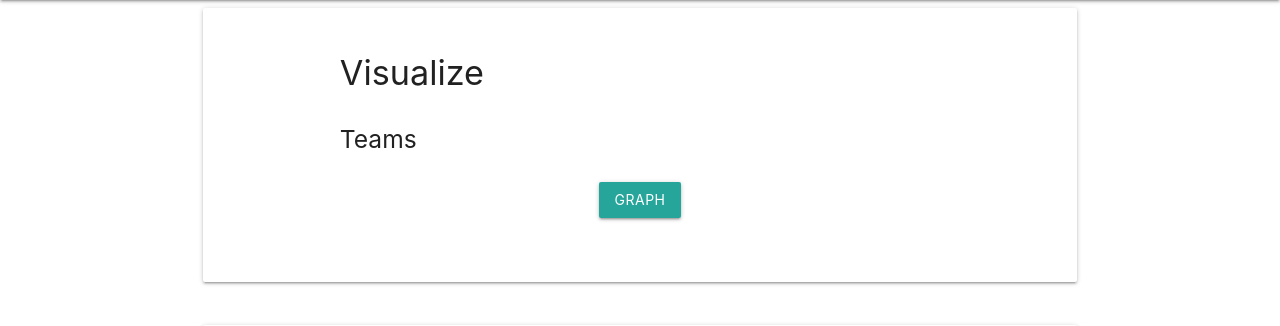
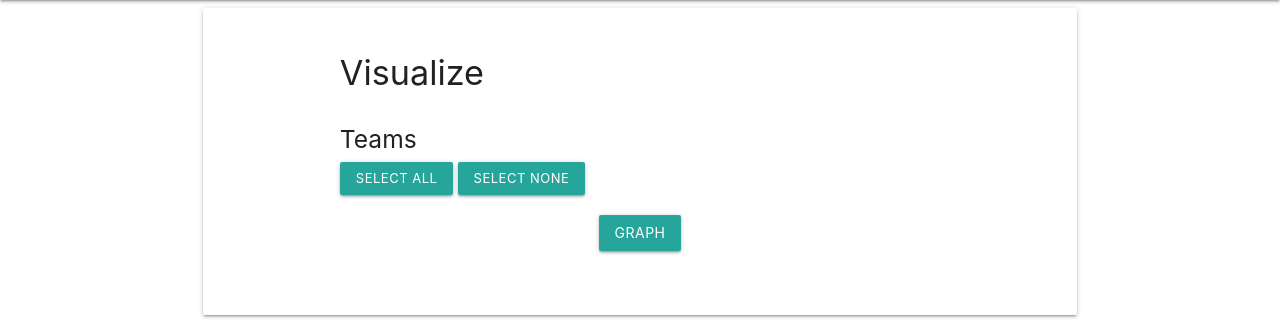
Before and after one commit to khinshankhan/project_angstrom, a Flask app: page /visualize in a window 1280 px wide. Shown: the part 64-390 px from the top of the page. Run offline with Flask 2, Linux system fonts and the light colour scheme; data that the repository does not hold is empty; parts of the project's set-up code (start-up, migrations or seed data) failed here and were passed over; some libraries are stand-ins or nearby versions.

Commit message:
Add select all and select none buttons to compare page

```diff
--- /dev/null
+++ b/angstrom/static/js/compare.js
@@ -0,0 +1,15 @@
+var all_button = document.getElementById("select_all");
+var none_button = document.getElementById("select_none");
+var checkboxes = document.getElementsByName("teams");
+
+all_button.addEventListener("click", function() {
+  for (var i = 0; i < checkboxes.length; i++) {
+    checkboxes[i].checked = true;
+  }
+});
+
+none_button.addEventListener("click", function() {
+  for (var i = 0; i < checkboxes.length; i++) {
+    checkboxes[i].checked = false;
+  }
+});
--- a/angstrom/templates/includes/cards/visualize_form.html
+++ b/angstrom/templates/includes/cards/visualize_form.html
@@ -1,4 +1,12 @@
+<div class="card-panel">
+  <div class="container">
+    <div class="row">
+      <h4>Visualize</h4>
+    </div>
+    <div class="row">
       <h5>Teams</h5>
+      <a id="select_all" class="waves-effect waves-light btn-small">select all</a>
+      <a id="select_none" class="waves-effect waves-light btn-small">select none</a>
       <form>
         <div class="row">
           {% for team in teams %}
@@ -16,3 +24,6 @@
           <button class="btn waves-effect waves-light" type="submit">Graph</button>
         </div>
       </form>
+    </div>
+  </div>
+</div>
--- a/angstrom/templates/visualize.html
+++ b/angstrom/templates/visualize.html
@@ -4,23 +4,14 @@
 
 <div class="row">
   <div class="col s12">
-    <div class="card-panel">
-      <div class="container">
-        <div class="row">
-          <h4>Visualize</h4>
-        </div>
-        <div class="row">
-          {% include "includes/cards/visualize_form.html" %}
-        </div>
-      </div>
-    </div>
+    {% include "includes/cards/visualize_form.html" %}
   </div>
 </div>
 
 <div class="row">
   <div class="col s12">
     <div class="card-panel">
-      {% include "includes/line_chart_carousel.html" %}
+    {% include "includes/line_chart_carousel.html" %}
     </div>
   </div>
 </div>
@@ -29,6 +20,7 @@
 
 {% block scripts %}
 <script src="{{ url_for('static', filename='js/visualize.js') }}"></script>
+<script src="{{ url_for('static', filename='js/compare.js') }}"></script>
 {% endblock %}
 
 {% block style %}
```
Lines whose indentation alone changed are shown as unchanged.
